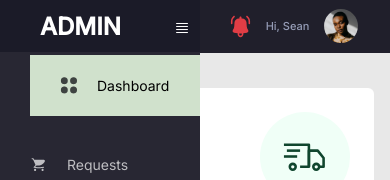
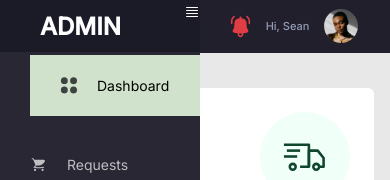
Before and after one commit to emmasam1/akeru1, a React (Create React App) app: page /admin-dashboard in a window 390 px wide. Shown: the top 180 px of the page. Built offline with nearby package versions, Linux system fonts and the light colour scheme; no server answers; a web font is replaced by a local one.

Commit message:
side nav

```diff
--- a/src/Dashboard/Dashboard.css
+++ b/src/Dashboard/Dashboard.css
@@ -2,12 +2,6 @@
   top: 25px;
   right: 0;
   z-index: 1;
-}
-.arrow::before {
-  color: #fff;
-  margin: 20px 10px 0 0;
-  cursor: pointer;
-  display: none;
 }
 .dash-grid-right {
   width: 432px;
@@ -558,9 +552,6 @@
     width: 100%;
     left: 0;
   }
-  .arrow::before {
-    display: block;
-  }
   .card {
     overflow: auto;
   }
```
